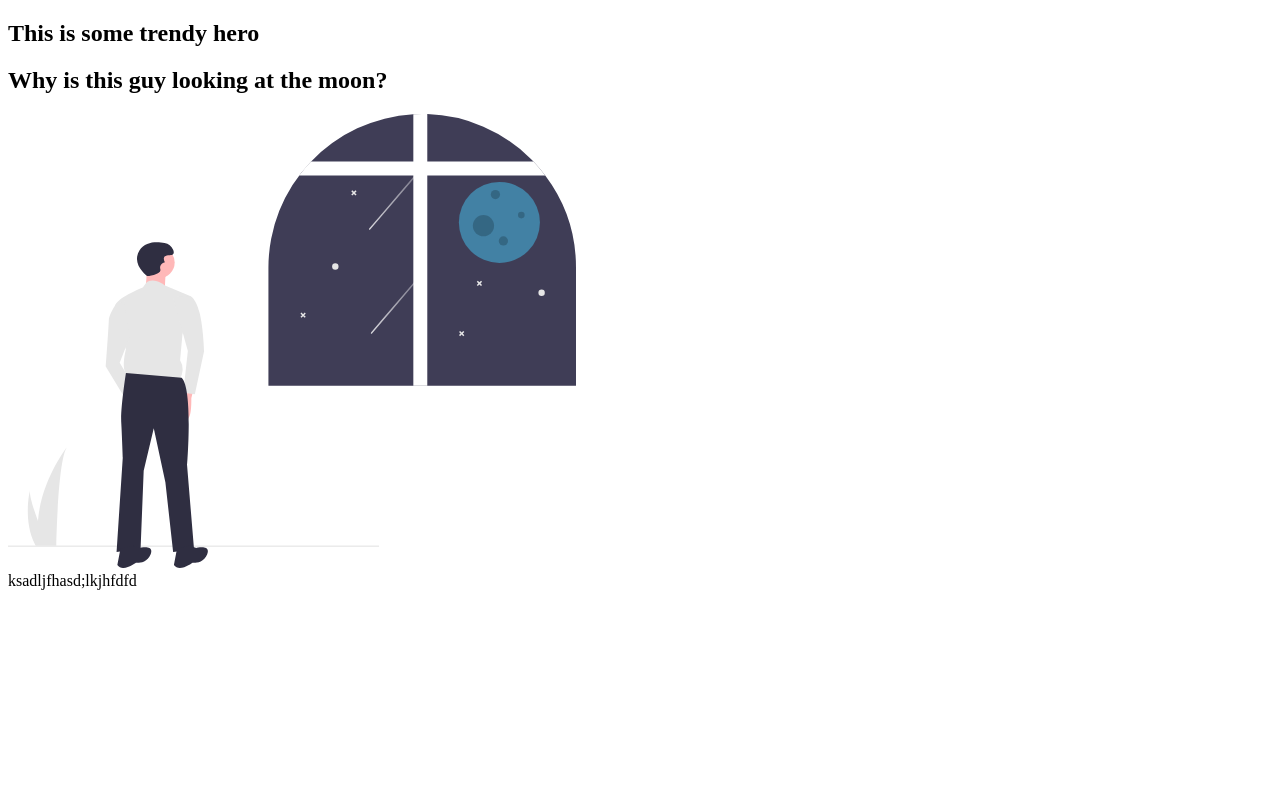
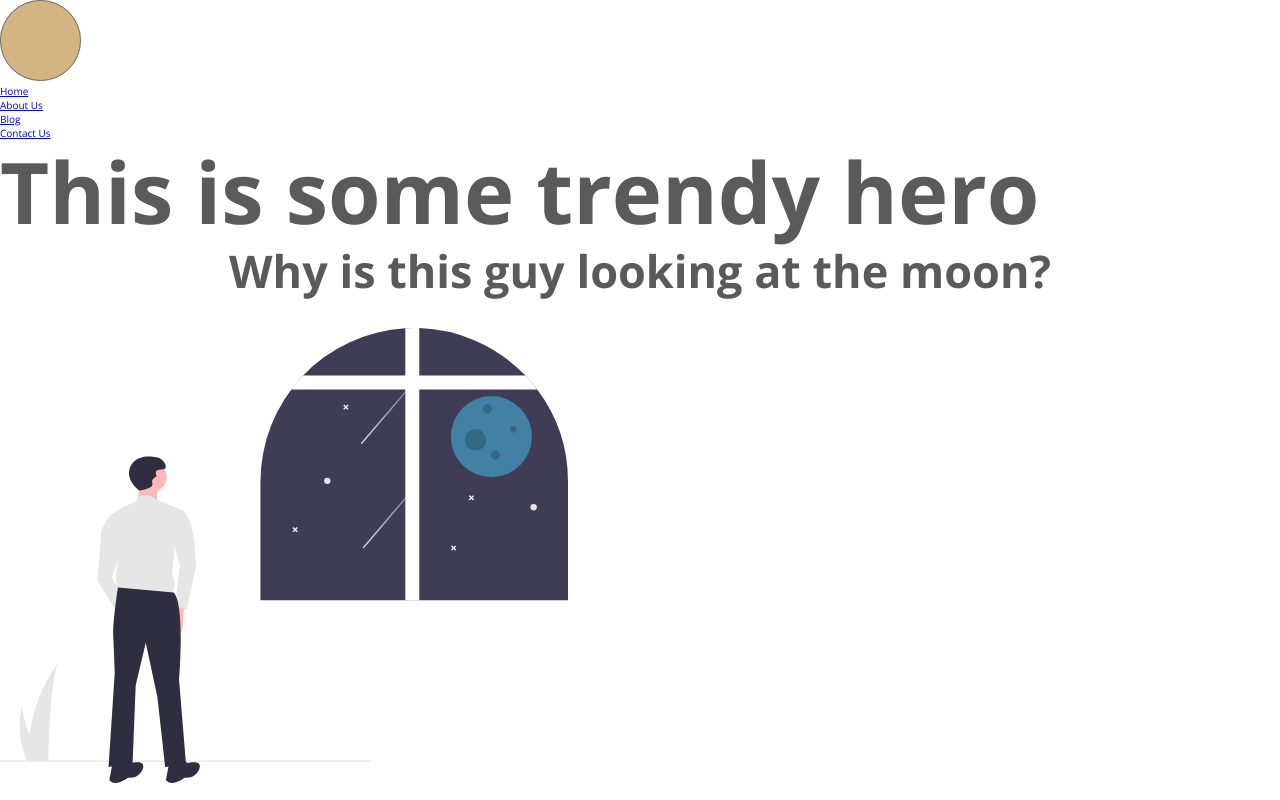
Before and after one commit to hippocodes/leap, a plain HTML site: page index.html in a window 1280 px wide. Drawn offline with nearby package versions, Linux system fonts and the light colour scheme.

Commit message:
partial header nav progress

```diff
--- a/app.css
+++ b/app.css
@@ -13,3 +13,24 @@
 html {
   font-size: 62.5%;
 }
+
+body {
+  font-family: 'Open Sans', sans-serif;
+  color: #5A5A5A;
+}
+
+h1 {
+  font-size: 8.5rem;
+  line-height: 10.3rem;
+}
+
+h2 {
+  font-size: 4.5rem;
+  line-height: 5.5rem;
+  margin-bottom: 30px;
+}
+
+/* Custom Classes */
+.text-center {
+  text-align: center;
+}
--- a/index.html
+++ b/index.html
@@ -7,18 +7,41 @@
     <link rel="preconnect" href="https://fonts.googleapis.com">
     <link rel="preconnect" href="https://fonts.gstatic.com" crossorigin>
     <link href="https://fonts.googleapis.com/css2?family=Open+Sans:wght@300;400;500;600;700&display=swap" rel="stylesheet">
+    <link rel="stylesheet" href="app.css">
 </head>
 <body>
 
-    <header></header>
+    <header>
+        <nav>
+            <div class="nav-brand">
+                <a href="/" title="home"><img src="assets/Logo.svg" alt="company logo"></a>
+            </div>
+            <div class="nav-collapse">
+                <ul>
+                    <li>
+                        <a href="/" title="home">Home</a>
+                    </li>
+                    <li>
+                        <a href="/about" title="home">About Us</a>
+                    </li>
+                    <li>
+                        <a href="/blog" title="home">Blog</a>
+                    </li>
+                    <li>
+                        <a href="/contact" title="home">Contact Us</a>
+                    </li>
+                </ul>
+            </div>
+        </nav>
+    </header>
     <main>
         <section class="featured-section">
             <h1>This is some trendy hero</h1>
-            <h2>Why is this guy looking at the moon?</h2>
+            <h2 class="text-center">Why is this guy looking at the moon?</h2>
             <img src="assets/ManWindow.svg" alt="Man looking out window">
         </section>
     </main>
     <footer></footer>
 
 </body>
-</html>ksadljfhasd;lkjhfdfd
+</html>
```
Also changed, not shown: assets/GloomyShape.png (added), assets/GloomyShape@2x.png (added), assets/ManWindow.png (added), assets/ManWindow@2x.png (added), 1 other file.
